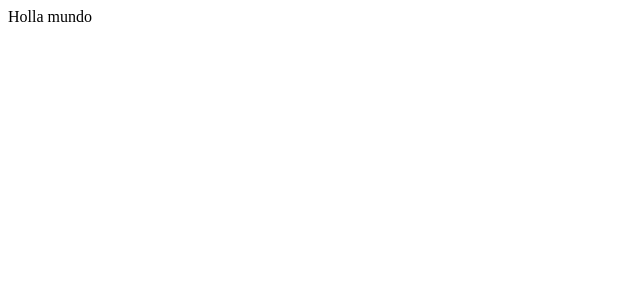
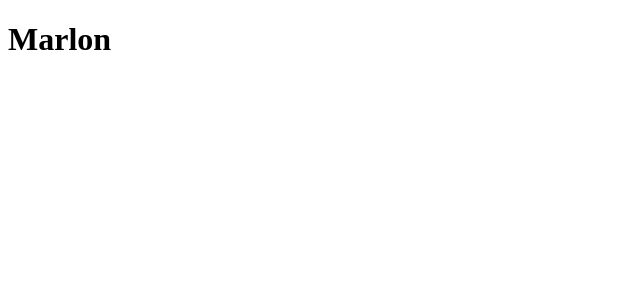
Before and after one commit to marlonp721/counter-app, a React (Vite) app: page / in a window 1280 px wide. Shown: the top 300 px of the page, without its empty margins (0-640 px from the left). Built offline with nearby package versions, Linux system fonts and the light colour scheme.

Commit message:
first component

```diff
--- /dev/null
+++ b/src/FirstApp.jsx
@@ -0,0 +1,6 @@
+// export const App = () =>
+// {
+//     return (<div>Hola mundo</div>);
+// };
+
+export const FirstApp = () => <h1>Marlon</h1>;
--- a/src/main.jsx
+++ b/src/main.jsx
@@ -1,10 +1,11 @@
 import React from 'react'
 import ReactDOM from 'react-dom/client'
 import {App} from './HelloWorld'
+import {FirstApp} from './FirstApp'
 
 
 ReactDOM.createRoot(document.getElementById('root')).render(
   <React.StrictMode>
-    <App />
+    <FirstApp />
   </React.StrictMode>
 )
```
